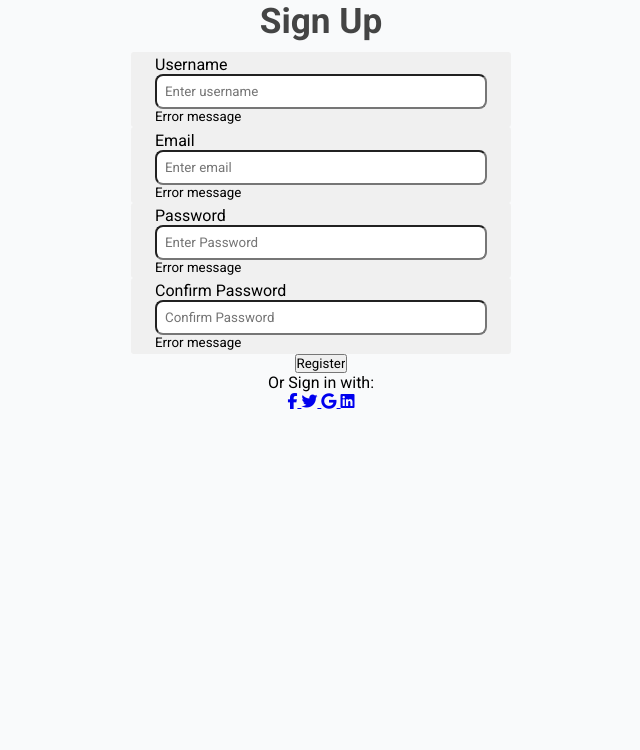
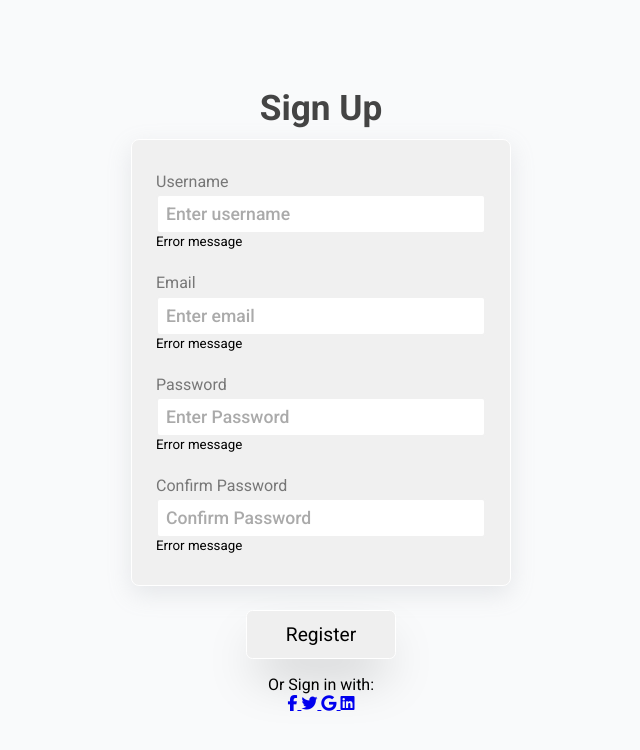
Before and after one commit to alex-kyriakou/Responsive_Login_Registration_Form, a plain HTML site: page index.html in a window 1280 px wide. Shown: the whole page, without its empty margins (319-959 px from the left). Drawn offline with Linux system fonts and the light colour scheme.

Commit message:
Sign Up Form

```diff
--- /dev/null
+++ b/assets/scss/Components/_btn.scss
@@ -0,0 +1,24 @@
+@use "../Abstract/" as *;
+
+.btn {
+  width: 150px;
+  height: 49px;
+  border: none;
+  outline: none;
+  border-radius: 0.4rem;
+  font-size: 1.2rem;
+  margin-bottom: 1rem;
+  border: 1px solid #fff;
+  box-shadow: rgba(0, 0, 0, 0.25) 0px 25px 50px -12px;
+  cursor: pointer;
+  transition: 0.3 ease all;
+
+  &:hover {
+    border-color: rgb(0, 174, 255);
+  }
+
+  &:active {
+    box-shadow: 0;
+    transform: scale(0.98);
+  }
+}
--- a/assets/scss/Components/_forms.scss
+++ b/assets/scss/Components/_forms.scss
@@ -13,6 +13,8 @@
     justify-content: center;
     align-items: center;
 
+    height: 100vh;
+
     .title {
       font-size: 2.2rem;
       color: #444;
@@ -20,15 +22,15 @@
     }
 
     .form-control {
-      &:nth-child(1) {
-        background: red;
-      }
       max-width: 380px;
       width: 100%;
       //   height: 3.4rem;
       background-color: #f0f0f0;
-      padding: 0.2rem 1.5rem;
-      border-radius: 0.2rem;
+      padding: 2rem 1.5rem;
+      border-radius: 0.5rem;
+      margin-bottom: 1.5rem;
+      box-shadow: rgba(149, 157, 165, 0.2) 0px 8px 24px;
+      border: 1px solid #fff;
 
       //   margin: 10px 10px;
       //   display: grid;
@@ -37,14 +39,34 @@
 
       label {
         display: block;
+        color: #777;
+        margin-bottom: 0.2rem;
+
+        &:not(:first-child) {
+          margin-top: 1.5rem;
+        }
       }
 
       input {
         width: 100%;
-        border-radius: 0.5rem;
+        font-size: 1.1rem;
+        color: #333;
+        font-family: inherit;
+        line-height: 1;
+        padding: 0.5rem;
+        border: 2px solid #f0f0f0;
+        border-radius: 4px;
+        outline: none;
 
-        outline: none;
-        padding: 0.5rem;
+        &:focus {
+          outline: 0;
+          border-color: rgb(0, 174, 255);
+        }
+      }
+
+      ::placeholder {
+        color: #aaa;
+        font-weight: 500;
       }
 
       small {
--- a/assets/scss/Components/_index.scss
+++ b/assets/scss/Components/_index.scss
@@ -1,2 +1,3 @@
 @forward "./container";
 @forward "./forms";
+@forward "./btn";
--- a/assets/scss/_global.scss
+++ b/assets/scss/_global.scss
@@ -14,19 +14,3 @@ body,
 input {
   font-family: "Roboto", sans-serif;
 }
-
-.container {
-  position: relative;
-  width: 100%;
-  min-height: 100vh;
-  background: #fff;
-  overflow: hidden;
-}
-
-.forms-container {
-  position: absolute;
-  width: 100%;
-  height: 100%;
-  top: 0;
-  left: 0;
-}
--- a/index.html
+++ b/index.html
@@ -25,15 +25,11 @@
               <label for="username">Username</label>
               <input type="text" id="username" placeholder="Enter username" />
               <small>Error message</small>
-            </div>
 
-            <div class="form-control">
               <label for="email">Email</label>
               <input type="email" id="email" placeholder="Enter email" />
               <small>Error message</small>
-            </div>
 
-            <div class="form-control">
               <label for="password">Password</label>
               <input
                 type="password"
@@ -41,9 +37,7 @@
                 placeholder="Enter Password"
               />
               <small>Error message</small>
-            </div>
 
-            <div class="form-control">
               <label for="password2">Confirm Password</label>
               <input
                 type="password"
@@ -52,6 +46,7 @@
               />
               <small>Error message</small>
             </div>
+
             <input type="submit" value="Register" class="btn solid" />
 
             <p class="social-text">Or Sign in with:</p>
```
Also changed, not shown: dist/style.css, 1 other file.
